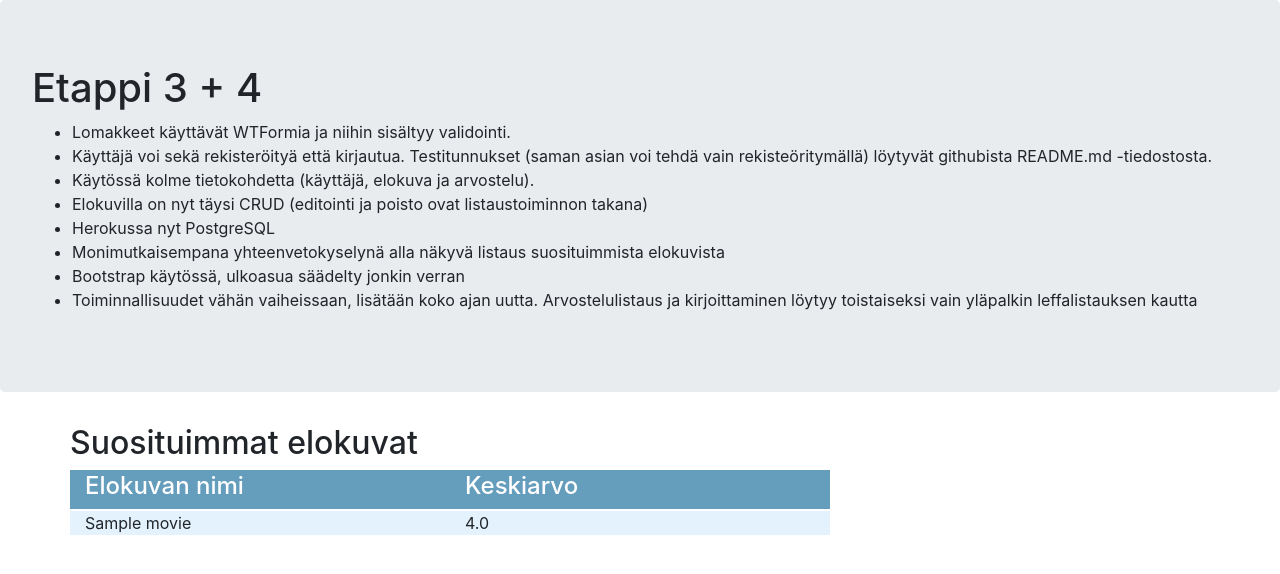
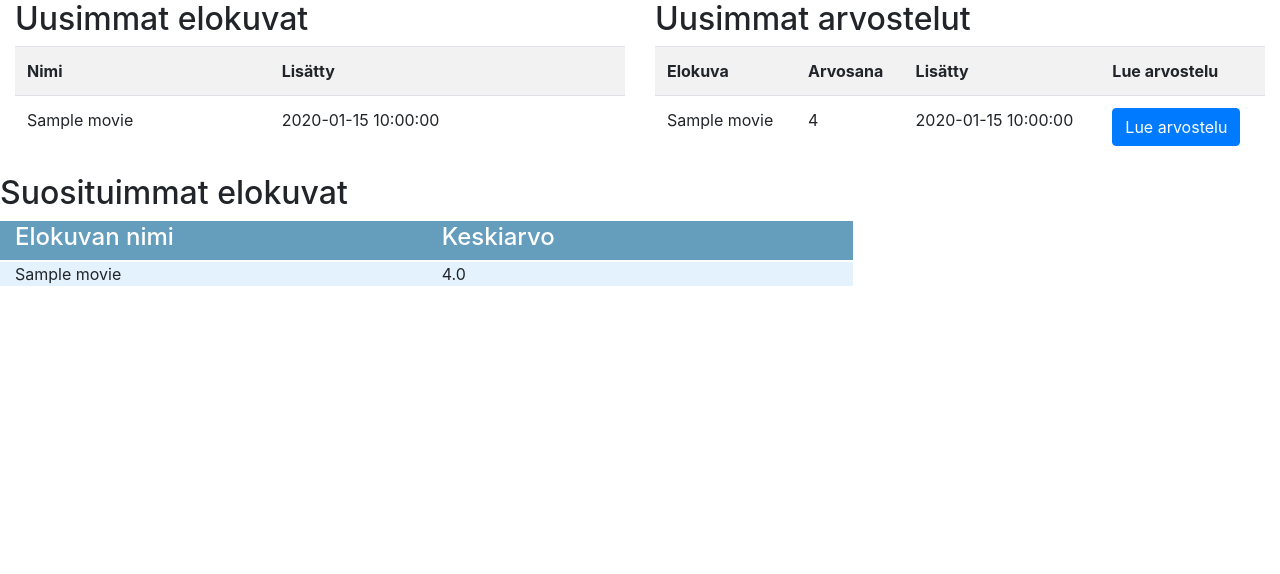
Before and after one commit to anketola/Tietokanta-leffasovellus, a Flask app: page / in a window 1280 px wide. Shown: the part 56-630 px from the top of the page. Run offline with Flask 2, Linux system fonts and the light colour scheme; tables that the repository leaves empty hold one stand-in row (values such as "Sample post"); some libraries are stand-ins or nearby versions.

Commit message:
Laitettu etusivu kuntoon, listaa uudet leffat ja arvostelut

```diff
--- a/application/movies/models.py
+++ b/application/movies/models.py
@@ -32,3 +32,16 @@ class Movie(Base):
             response.append({"name":row[0], "averagescore":row[1]})
 
         return response
+
+    @staticmethod
+    def list_latest_movie_additions():
+        stmt = text("SELECT Movie.id, Movie.name, Movie.date_created FROM Movie"
+                    " ORDER BY Movie.date_created DESC"
+                    " LIMIT 5")
+        res = db.engine.execute(stmt)
+        response = []
+
+        for row in res:
+            response.append({"id":row[0], "name":row[1], "added":row[2]})
+
+        return response
--- a/application/reviews/models.py
+++ b/application/reviews/models.py
@@ -1,5 +1,7 @@
 from application import db
 from application.models import Base
+
+from sqlalchemy.sql import text
 
 class Review(Base):
 
@@ -12,3 +14,18 @@ class Review(Base):
     def __init__(self, reviewtext, rating):
         self.rating = rating
         self.reviewtext = reviewtext
+
+
+    @staticmethod
+    def list_latest_reviews():
+        stmt = text("SELECT Review.id, Review.rating, Review.date_created, Movie.name, Movie.id FROM Review"
+                    " INNER JOIN Movie on Movie.id = Review.movie_id"
+                    " ORDER BY Review.date_created DESC"
+                    " LIMIT 5")
+        res = db.engine.execute(stmt)
+        response = []
+
+        for row in res:
+            response.append({"id":row[0], "rating":row[1], "added":row[2], "name":row[3], "movie_id":row[4]})
+
+        return response
--- a/application/templates/index.html
+++ b/application/templates/index.html
@@ -2,27 +2,52 @@
 
 
 {% block body %}
-<div class="jumbotron">
-  <h1>Etappi 3 + 4</h1>
-    <ul>
-      <li>Lomakkeet käyttävät WTFormia ja niihin sisältyy validointi.</li>
-      <li>Käyttäjä voi sekä rekisteröityä että kirjautua. Testitunnukset (saman asian voi tehdä vain rekisteöritymällä) löytyvät githubista README.md -tiedostosta.</li>
-      <li>Käytössä kolme tietokohdetta (käyttäjä, elokuva ja arvostelu).</li>
-      <li>Elokuvilla on nyt täysi CRUD (editointi ja poisto ovat listaustoiminnon takana)</li>
-      <li>Herokussa nyt PostgreSQL</li>
-      <li>Monimutkaisempana yhteenvetokyselynä alla näkyvä listaus suosituimmista elokuvista</li>
-      <li>Bootstrap käytössä, ulkoasua säädelty jonkin verran</li>
-      <li>Toiminnallisuudet vähän vaiheissaan, lisätään koko ajan uutta. Arvostelulistaus ja kirjoittaminen löytyy toistaiseksi vain yläpalkin leffalistauksen kautta</li>
-    </ul>
-  </div>
-    <div class="container">
+
+<div class="container-fluid">
   <div class="row">
+    <div class="col-6">
+      <h2>Uusimmat elokuvat</h2>
+      <table class="table table-striped">
+        <tr>
+          <th>Nimi</th>
+          <th>Lisätty</th>
+        </tr>
+        {% for movie in latestmovies %}
+        <tr>
+          <td>{{ movie.name }}</td>
+          <td>{{ movie.added }}</td>
+        </tr>
+        {% endfor %}
+      </table>
+    </div>
+
+    <div class="col-6">
+      <h2>Uusimmat arvostelut</h2>
+      <table class="table table-striped">
+          <tr>
+            <th>Elokuva</th>
+            <th>Arvosana</th>
+            <th>Lisätty</th>
+            <th>Lue arvostelu</th>
+          </tr>
+          {% for review in latestreviews %}
+          <tr>
+            <td>{{ review.name }}</td>
+            <td>{{ review.rating }}</td>
+            <td>{{ review.added }}</td>
+            <td>
+              <a class="btn btn-primary" href="{{ url_for('reviews_for_movie', movie_id = review.movie_id) }}" role="button">Lue arvostelu</a>
+            </td>
+          </tr>
+          {% endfor %}
+        </table>
+    </div>
   </div>
 
   {% if topmovies is defined %}
 
   <div class="row">
-      <h2>Suosituimmat elokuvat</h2>
+    <h2>Suosituimmat elokuvat</h2>
   </div>
   <div class="row">
     <div class="col-4" style="background-color: #659DBD; margin-bottom: 2px; padding-top: 2px">
--- a/application/templates/reviews/list.html
+++ b/application/templates/reviews/list.html
@@ -7,11 +7,12 @@
     <h1>Arvostelut</h1>
     <strong>Elokuvan nimi: </strong>{{ movie.name }} <br />
     <strong>Julkaisuvuosi: </strong>{{ movie.released }} <br />
-    <strong>Kuvaus: </strong>{{ movie.description }} <br />
     <strong>Kategoria(t):</strong>
     {% for id in movie.categories %}
         {{ id.name }}
     {% endfor %}
+    <br />
+    <strong>Kuvaus: </strong>{{ movie.description }} <br />
 </div>
 </div>
 
--- a/application/views.py
+++ b/application/views.py
@@ -1,7 +1,10 @@
 from flask import render_template
 from application import app
 from application.movies.models import Movie
+from application.reviews.models import Review
 
 @app.route("/")
 def index():
-    return render_template("index.html", topmovies = Movie.list_movies_with_highest_scores())
+    return render_template("index.html", topmovies = Movie.list_movies_with_highest_scores(),
+        latestmovies = Movie.list_latest_movie_additions(),
+        latestreviews = Review.list_latest_reviews())
```
